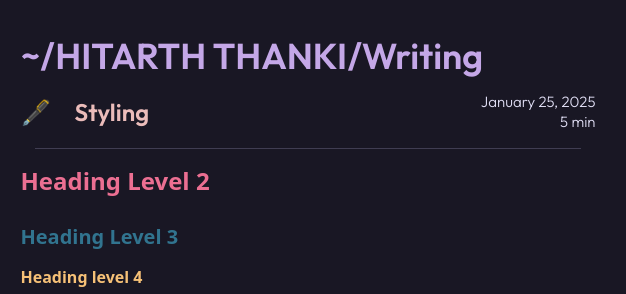
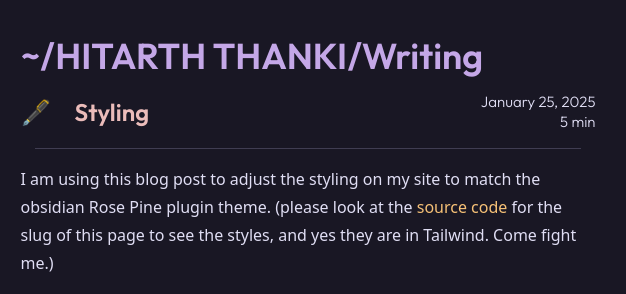
Before and after one commit to brohudev/v2, an Astro site: page /writing/styling in a window 1280 px wide. Shown: the part 82-376 px from the top of the page, 432-1058 px from the left. Built offline with nearby package versions, Linux system fonts and the light colour scheme; Astro itself is replaced by a stand-in of ours; some packages are replaced by stand-ins of ours.

Commit message:
made some changes
Affected files:
src/content/writing/styling.md

```diff
--- a/src/content/writing/styling.md
+++ b/src/content/writing/styling.md
@@ -4,6 +4,7 @@ date: 2025-01-25
 time: 5 min
 type: blog
 ---
+I am using this blog post to adjust the styling on my site to match the obsidian Rose Pine plugin theme. (please look at the [source code](https://github.com/brohudev/v2/blob/main/src/pages/writing/%5Bpost%5D.astro) for the slug of this page to see the styles, and yes they are in Tailwind. Come fight me.)
 ## Heading Level 2
 ### Heading Level 3
 #### Heading level 4
```
